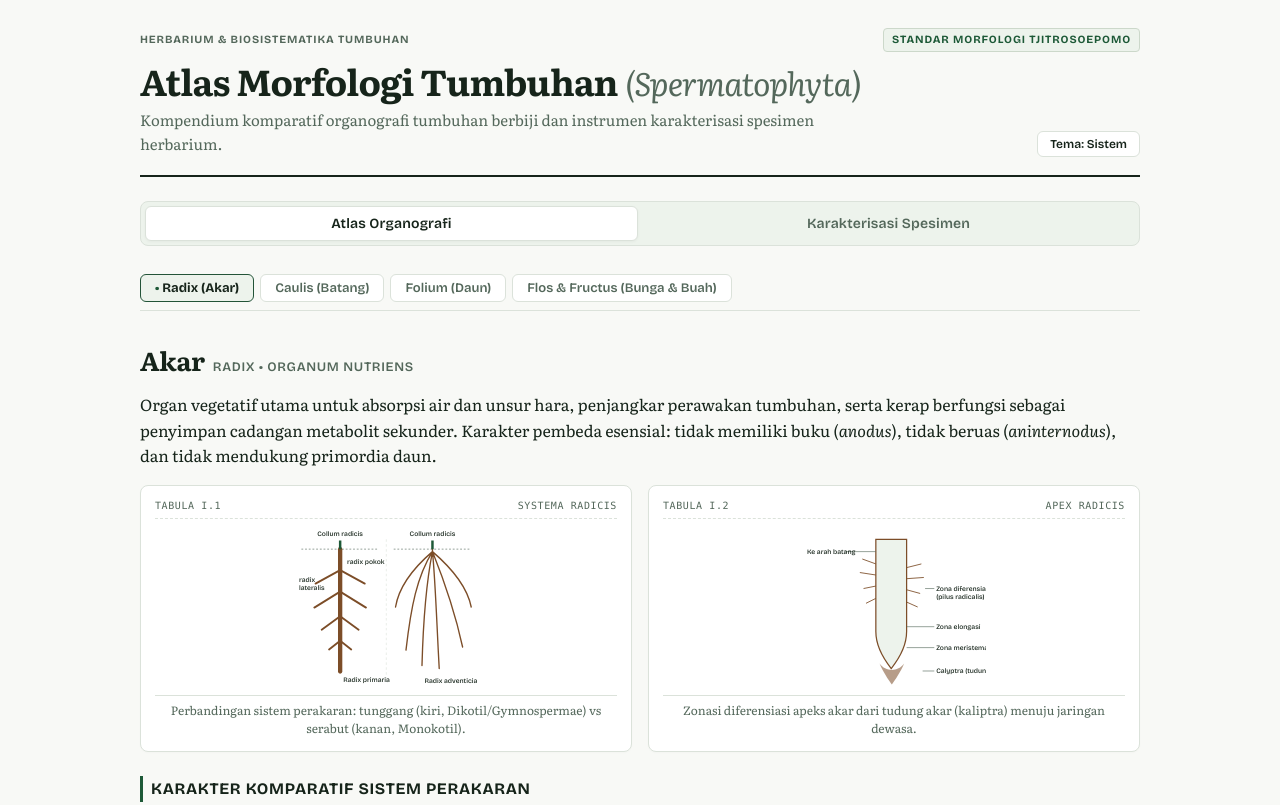
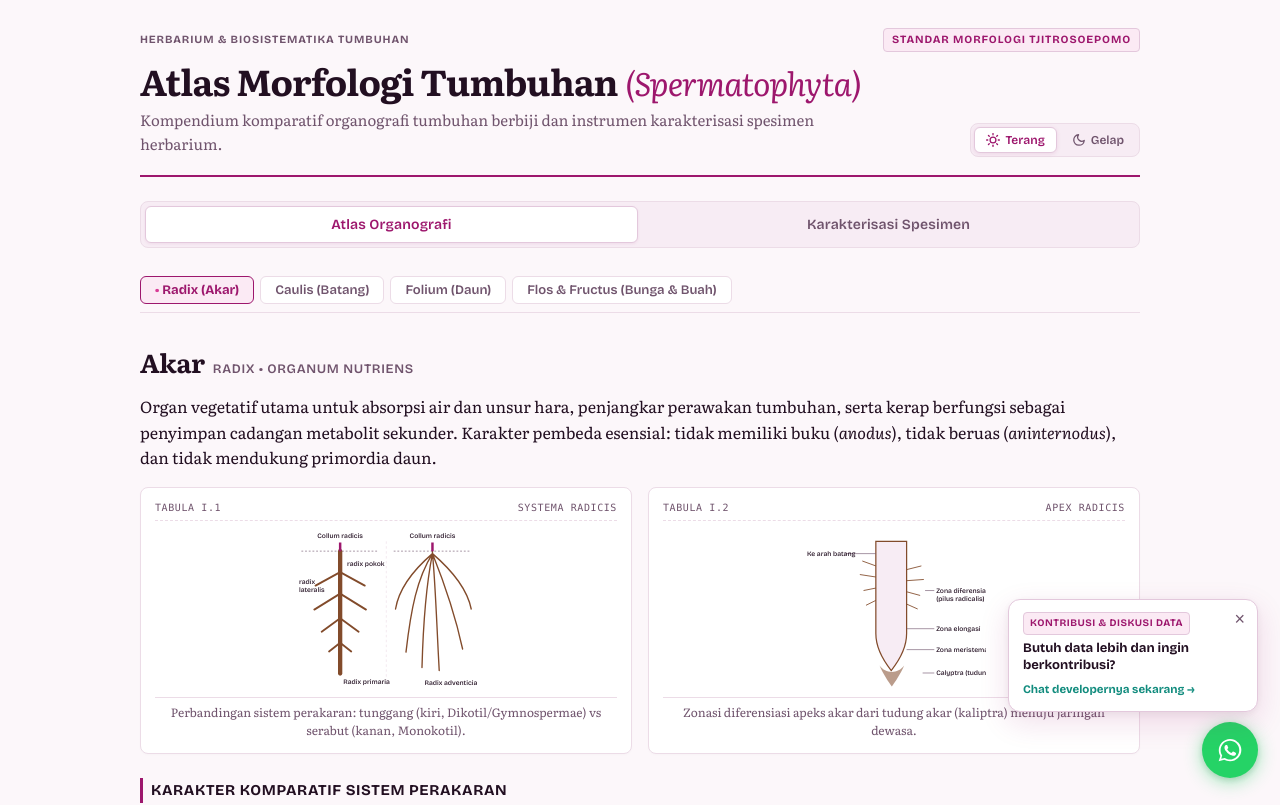
Before and after one commit to xbal023/morfyplant, a Next.js app: page / in a window 1280 px wide. Shown: the top 805 px of the page. Built offline with nearby package versions, Linux system fonts and the light colour scheme.

Commit message:
feat: tambahkan tombol WhatsApp resmi, mode terang default, dan palet warna ungu-magenta ke pink

```diff
--- a/src/app/globals.css
+++ b/src/app/globals.css
@@ -1,17 +1,21 @@
 :root {
-  /* Fresh Academic & Archival Botanical Palette */
-  --bg: #f8f9f6;
+  /* Palet Botani Ungu Magenta ke Pink (Orchid & Bougainvillea Bloom) */
+  --bg: #fcf7fa;
   --card: #ffffff;
-  --ink: #16241a;
-  --mute: #54685b;
-  --line: #dbe2da;
-  --root: #7c4d28;
-  --stem: #966a1a;
-  --leaf: #1d5937;
-  --soft: #edf3ec;
-  --soft-border: #ccd8ca;
-  --fl: #993264;
-  --accent: #235438;
+  --ink: #220f21;
+  --mute: #70546d;
+  --line: #ecdce7;
+  --primary: #9d176d;
+  --primary-hover: #830f59;
+  --pink: #d93b95;
+  --pink-light: #fbeaf4;
+  --soft: #f7ecf4;
+  --soft-border: #e3c8dc;
+  --leaf: #9d176d;
+  --root: #824b2b;
+  --stem: #9c6a17;
+  --fl: #be2480;
+  --accent: #a21caf;
   --mono: ui-monospace, "SFMono-Regular", "Menlo", "Consolas", monospace;
 
   box-sizing: border-box;
@@ -19,51 +23,43 @@
   padding-bottom: env(safe-area-inset-bottom, 0px);
 }
 
-@media (prefers-color-scheme: dark) {
-  :root:not([data-theme="light"]) {
-    --bg: #111813;
-    --card: #18231c;
-    --ink: #e6eee7;
-    --mute: #8e9f93;
-    --line: #26382c;
-    --root: #c48956;
-    --stem: #cca03c;
-    --leaf: #4ea874;
-    --soft: #1d2c22;
-    --soft-border: #2c4434;
-    --fl: #db72a2;
-    --accent: #4ea874;
-  }
-}
-
+/* Hanya aktif jika user secara eksplisit memilih tema gelap */
 :root[data-theme="dark"] {
-  --bg: #111813;
-  --card: #18231c;
-  --ink: #e6eee7;
-  --mute: #8e9f93;
-  --line: #26382c;
-  --root: #c48956;
-  --stem: #cca03c;
-  --leaf: #4ea874;
-  --soft: #1d2c22;
-  --soft-border: #2c4434;
-  --fl: #db72a2;
-  --accent: #4ea874;
+  --bg: #140816;
+  --card: #1f1022;
+  --ink: #faedf6;
+  --mute: #ab8fa7;
+  --line: #381b3d;
+  --primary: #e645a8;
+  --primary-hover: #f364ba;
+  --pink: #f472b6;
+  --pink-light: #34122e;
+  --soft: #27142a;
+  --soft-border: #4d2354;
+  --leaf: #e645a8;
+  --root: #cca07c;
+  --stem: #dcb356;
+  --fl: #f472b6;
+  --accent: #d946ef;
 }
 
 :root[data-theme="light"] {
-  --bg: #f8f9f6;
+  --bg: #fcf7fa;
   --card: #ffffff;
-  --ink: #16241a;
-  --mute: #54685b;
-  --line: #dbe2da;
-  --root: #7c4d28;
-  --stem: #966a1a;
-  --leaf: #1d5937;
-  --soft: #edf3ec;
-  --soft-border: #ccd8ca;
-  --fl: #993264;
-  --accent: #235438;
+  --ink: #220f21;
+  --mute: #70546d;
+  --line: #ecdce7;
+  --primary: #9d176d;
+  --primary-hover: #830f59;
+  --pink: #d93b95;
+  --pink-light: #fbeaf4;
+  --soft: #f7ecf4;
+  --soft-border: #e3c8dc;
+  --leaf: #9d176d;
+  --root: #824b2b;
+  --stem: #9c6a17;
+  --fl: #be2480;
+  --accent: #a21caf;
 }
 
 html {
@@ -91,7 +87,7 @@ main {
 
 /* Header & Masthead Akademis */
 .masthead {
-  border-bottom: 2px solid var(--ink);
+  border-bottom: 2px solid var(--primary);
   padding-bottom: 18px;
   margin-bottom: 24px;
 }
@@ -110,8 +106,8 @@ main {
 }
 
 .masthead-meta .badge {
-  background: var(--soft);
-  color: var(--leaf);
+  background: var(--pink-light);
+  color: var(--primary);
   border: 1px solid var(--soft-border);
   padding: 2px 8px;
   border-radius: 4px;
@@ -138,7 +134,7 @@ h1 {
 h1 em {
   font-style: italic;
   font-weight: 400;
-  color: var(--mute);
+  color: var(--primary);
   font-size: 0.9em;
 }
 
@@ -149,26 +145,45 @@ h1 em {
   max-width: 720px;
 }
 
-.theme-toggle {
-  padding: 5px 12px;
+/* Switcher Tema Terang / Gelap */
+.theme-switcher {
+  display: inline-flex;
+  align-items: center;
+  background: var(--soft);
+  border: 1px solid var(--line);
+  padding: 3px;
+  border-radius: 8px;
+  gap: 3px;
+}
+
+.theme-btn {
+  display: inline-flex;
+  align-items: center;
+  gap: 5px;
+  padding: 5px 11px;
+  font-family: "Bricolage Grotesque", system-ui, sans-serif;
   font-size: 12px;
-  font-family: "Bricolage Grotesque", system-ui, sans-serif;
   font-weight: 600;
   border-radius: 6px;
-  border: 1px solid var(--line);
-  background: var(--card);
-  color: var(--ink);
+  border: 1px solid transparent;
+  background: transparent;
+  color: var(--mute);
   cursor: pointer;
-  white-space: nowrap;
   transition: all 0.15s ease;
 }
 
-.theme-toggle:hover {
-  background: var(--soft);
-  border-color: var(--soft-border);
+.theme-btn:hover {
+  color: var(--ink);
 }
 
-/* Navigasi Utama: Segmented Academic Tabs */
+.theme-btn.active {
+  background: var(--card);
+  color: var(--primary);
+  border-color: var(--soft-border);
+  box-shadow: 0 1px 4px rgba(157, 23, 109, 0.1);
+}
+
+/* Navigasi Utama: Segmented Tabs */
 .tabs-container {
   background: var(--soft);
   padding: 4px;
@@ -184,7 +199,7 @@ h1 em {
 
 .tabs button {
   flex: 1;
-  padding: 8px 16px;
+  padding: 9px 16px;
   font-size: 14px;
   background: transparent;
   color: var(--mute);
@@ -203,9 +218,9 @@ h1 em {
 
 .tabs button.on {
   background: var(--card);
-  color: var(--ink);
-  border-color: var(--line);
-  box-shadow: 0 1px 3px rgba(0, 0, 0, 0.04);
+  color: var(--primary);
+  border-color: var(--soft-border);
+  box-shadow: 0 1px 3px rgba(157, 23, 109, 0.08);
 }
 
 /* Sub-Navigasi Organ Botani */
@@ -234,20 +249,20 @@ nav.sub-nav {
 }
 
 .sub-nav button:hover {
-  border-color: var(--leaf);
-  color: var(--ink);
+  border-color: var(--primary);
+  color: var(--primary);
 }
 
 .sub-nav button.on {
-  background: var(--soft);
-  border-color: var(--accent);
-  color: var(--ink);
+  background: var(--pink-light);
+  border-color: var(--primary);
+  color: var(--primary);
   font-weight: 700;
 }
 
 .sub-nav button.on::before {
   content: "• ";
-  color: var(--leaf);
+  color: var(--pink);
 }
 
 /* Konten & Tipografi Bagian */
@@ -278,19 +293,19 @@ h2 .latin-tag {
 
 #akar { --c: var(--root); }
 #batang { --c: var(--stem); }
-#daun { --c: var(--leaf); }
+#daun { --c: var(--primary); }
 #bunga { --c: var(--fl); }
-#deskripsi { --c: var(--leaf); }
+#deskripsi { --c: var(--primary); }
 
 h3 {
   font-family: "Bricolage Grotesque", system-ui, sans-serif;
-  font-size: 16px;
+  font-size: 15px;
   font-weight: 700;
   text-transform: uppercase;
   letter-spacing: 0.04em;
   margin: 24px 0 10px;
   color: var(--ink);
-  border-left: 3px solid var(--leaf);
+  border-left: 3px solid var(--primary);
   padding-left: 8px;
 }
 
@@ -320,13 +335,13 @@ p.lead {
   align-items: center;
   justify-content: flex-start;
   align-self: start;
-  box-shadow: 0 1px 2px rgba(0, 0, 0, 0.02);
+  box-shadow: 0 1px 3px rgba(0, 0, 0, 0.02);
   transition: border-color 0.15s ease, box-shadow 0.15s ease;
 }
 
 .box:hover {
   border-color: var(--soft-border);
-  box-shadow: 0 3px 8px rgba(0, 0, 0, 0.04);
+  box-shadow: 0 4px 12px rgba(157, 23, 109, 0.06);
 }
 
 .plate-header {
@@ -380,7 +395,7 @@ svg text {
   fill: none;
 }
 
-/* Tabel Monograf Akademis (Gaya Jurnal Sains) */
+/* Tabel Monograf Akademis */
 .tblwrap {
   overflow-x: auto;
   background: var(--card);
@@ -409,8 +424,8 @@ th {
   color: var(--ink);
   font-family: "Bricolage Grotesque", system-ui, sans-serif;
   font-weight: 700;
-  font-size: 12.5px;
-  letter-spacing: 0.03em;
+  font-size: 12px;
+  letter-spacing: 0.04em;
   text-transform: uppercase;
   border-bottom: 1.5px solid var(--line);
 }
@@ -420,13 +435,13 @@ tr:last-child td {
 }
 
 tr:hover td {
-  background: rgba(0, 0, 0, 0.01);
+  background: rgba(157, 23, 109, 0.02);
 }
 
 /* Callout Box: Catatan Taksonomi / Kunci Determinasi */
 .tip {
-  background: var(--soft);
-  border-left: 3px solid var(--leaf);
+  background: var(--pink-light);
+  border-left: 3px solid var(--primary);
   border-radius: 0 6px 6px 0;
   padding: 10px 14px;
   margin-top: 14px;
@@ -477,14 +492,14 @@ fieldset {
 
 legend {
   font-family: "Bricolage Grotesque", system-ui, sans-serif;
-  font-size: 12px;
+  font-size: 11.5px;
   font-weight: 700;
   letter-spacing: 0.06em;
   text-transform: uppercase;
   padding: 2px 8px;
   border-radius: 4px;
-  background: var(--soft);
-  color: var(--ink);
+  background: var(--pink-light);
+  color: var(--primary);
   border: 1px solid var(--soft-border);
 }
 
@@ -514,8 +529,8 @@ select, input, textarea {
 
 input:focus, textarea:focus, select:focus {
   outline: none;
-  border-color: var(--leaf);
-  box-shadow: 0 0 0 3px rgba(36, 94, 61, 0.1);
+  border-color: var(--primary);
+  box-shadow: 0 0 0 3px rgba(157, 23, 109, 0.12);
 }
 
 .pk {
@@ -535,7 +550,7 @@ input:focus, textarea:focus, select:focus {
 }
 
 .pk:hover {
-  border-color: var(--leaf);
+  border-color: var(--primary);
 }
 
 .pk span {
@@ -565,7 +580,7 @@ input:focus, textarea:focus, select:focus {
   background: var(--card);
   border: 1px solid var(--line);
   border-radius: 8px;
-  box-shadow: 0 10px 25px rgba(0, 0, 0, 0.12);
+  box-shadow: 0 10px 25px rgba(0, 0, 0, 0.14);
   padding: 6px;
   display: grid;
   grid-template-columns: repeat(auto-fill, minmax(64px, 1fr));
@@ -591,14 +606,15 @@ input:focus, textarea:focus, select:focus {
 }
 
 .tile:hover {
-  background: var(--soft);
-  border-color: var(--line);
+  background: var(--pink-light);
+  border-color: var(--soft-border);
 }
 
 .tile.on {
-  border-color: var(--leaf);
-  background: var(--soft);
+  border-color: var(--primary);
+  background: var(--pink-light);
   font-weight: 700;
+  color: var(--primary);
 }
 
 .tile svg {
@@ -607,19 +623,19 @@ input:focus, textarea:focus, select:focus {
   flex: none;
 }
 
-/* Output Display: Schedula Herbarii (Lembar Spesimen Herbarium) */
+/* Output Display: Schedula Herbarii */
 .output-card {
   margin-top: 18px;
   background: var(--card);
-  border: 1px solid var(--line);
+  border: 1.5px solid var(--soft-border);
   border-radius: 8px;
-  box-shadow: 0 1px 3px rgba(0, 0, 0, 0.03);
+  box-shadow: 0 2px 8px rgba(157, 23, 109, 0.05);
   overflow: hidden;
 }
 
 .output-header {
-  background: var(--soft);
-  border-bottom: 1px solid var(--line);
+  background: var(--pink-light);
+  border-bottom: 1px solid var(--soft-border);
   padding: 8px 14px;
   display: flex;
   justify-content: space-between;
@@ -628,7 +644,8 @@ input:focus, textarea:focus, select:focus {
   font-size: 11px;
   letter-spacing: 0.05em;
   text-transform: uppercase;
-  color: var(--mute);
+  color: var(--primary);
+  font-weight: 700;
 }
 
 #out {
@@ -661,13 +678,13 @@ input:focus, textarea:focus, select:focus {
 }
 
 .seg button:hover {
-  color: var(--ink);
-  border-color: var(--leaf);
+  color: var(--primary);
+  border-color: var(--soft-border);
 }
 
 .seg button.on {
-  background: var(--leaf);
-  border-color: var(--leaf);
+  background: var(--primary);
+  border-color: var(--primary);
   color: #ffffff;
 }
 
@@ -688,8 +705,8 @@ input:focus, textarea:focus, select:focus {
 button.primary {
   padding: 7px 16px;
   border-radius: 6px;
-  border: 1px solid var(--leaf);
-  background: var(--leaf);
+  border: 1px solid var(--primary);
+  background: var(--primary);
   color: #ffffff;
   font: 600 13px "Bricolage Grotesque", system-ui, sans-serif;
   cursor: pointer;
@@ -697,7 +714,7 @@ button.primary {
 }
 
 button.primary:hover {
-  background: #17472c;
+  background: var(--primary-hover);
 }
 
 button.alt {
@@ -729,8 +746,119 @@ footer {
   gap: 10px;
 }
 
+/* Floating WhatsApp Widget Modern */
+.wa-floating-wrapper {
+  position: fixed;
+  bottom: calc(22px + env(safe-area-inset-bottom, 0px));
+  right: calc(22px + env(safe-area-inset-right, 0px));
+  z-index: 999;
+  display: flex;
+  flex-direction: column;
+  align-items: flex-end;
+  gap: 10px;
+}
+
+.wa-floating-btn {
+  display: flex;
+  align-items: center;
+  justify-content: center;
+  width: 56px;
+  height: 56px;
+  border-radius: 50%;
+  background: #25d366;
+  box-shadow: 0 4px 18px rgba(37, 211, 102, 0.45), 0 2px 6px rgba(0, 0, 0, 0.15);
+  text-decoration: none;
+  transition: transform 0.25s cubic-bezier(0.34, 1.56, 0.64, 1), box-shadow 0.2s ease;
+}
+
+.wa-floating-btn:hover {
+  transform: scale(1.1);
+  box-shadow: 0 6px 24px rgba(37, 211, 102, 0.55), 0 3px 8px rgba(0, 0, 0, 0.2);
+}
+
+.wa-popup-bubble {
+  position: relative;
+  background: var(--card);
+  border: 1.5px solid var(--soft-border);
+  box-shadow: 0 10px 30px rgba(157, 23, 109, 0.14), 0 2px 8px rgba(0, 0, 0, 0.06);
+  border-radius: 12px;
+  padding: 12px 34px 12px 14px;
+  max-width: 250px;
+  animation: waSlideUp 0.35s cubic-bezier(0.16, 1, 0.3, 1) forwards;
+}
+
+@keyframes waSlideUp {
+  from {
+    opacity: 0;
+    transform: translateY(12px) scale(0.95);
+  }
+  to {
+    opacity: 1;
+    transform: translateY(0) scale(1);
+  }
+}
+
+.wa-popup-content {
+  display: flex;
+  flex-direction: column;
+  gap: 3px;
+  text-decoration: none;
+  color: inherit;
+}
+
+.wa-popup-badge {
+  display: inline-block;
+  font-family: "Bricolage Grotesque", system-ui, sans-serif;
+  font-size: 10px;
+  font-weight: 700;
+  text-transform: uppercase;
+  letter-spacing: 0.05em;
+  color: var(--primary);
+  background: var(--pink-light);
+  border: 1px solid var(--soft-border);
+  padding: 2px 6px;
+  border-radius: 4px;
+  width: fit-content;
+  margin-bottom: 2px;
+}
+
+.wa-popup-title {
+  font-family: "Bricolage Grotesque", system-ui, sans-serif;
+  font-size: 13px;
+  font-weight: 700;
+  line-height: 1.35;
+  color: var(--ink);
+}
+
+.wa-popup-cta {
+  font-family: "Bricolage Grotesque", system-ui, sans-serif;
+  font-size: 11.5px;
+  font-weight: 700;
+  color: #128c7e;
+  margin-top: 2px;
+}
+
+.wa-popup-close {
+  position: absolute;
+  top: 6px;
+  right: 6px;
+  background: transparent;
+  border: none;
+  font-size: 18px;
+  line-height: 1;
+  color: var(--mute);
+  cursor: pointer;
+  padding: 4px 6px;
+  border-radius: 50%;
+  transition: color 0.15s ease;
+}
+
+.wa-popup-close:hover {
+  color: var(--primary);
+}
+
 /* Palet Warna SVG Anatomi Botani */
-svg .i { fill: var(--leaf); }
+svg .i { fill: var(--primary); }
 svg .t { fill: var(--stem); }
 svg .d { fill: var(--root); }
 svg .f { fill: var(--fl); }
@@ -746,7 +874,7 @@ svg .s, svg .s6, svg .sl, svg .rs, svg .m, svg .l, svg .w, svg .ds {
 
 svg .s { stroke: var(--stem); stroke-width: 2.6; }
 svg .s6 { stroke: var(--stem); stroke-width: 6; }
-svg .sl { stroke: var(--leaf); stroke-width: 2.6; }
+svg .sl { stroke: var(--primary); stroke-width: 2.6; }
 svg .rs { stroke: var(--root); stroke-width: 2.4; }
 svg .m { stroke: var(--mute); stroke-width: 4; }
 svg .l { stroke: var(--ink); stroke-width: 1.5; }
@@ -754,7 +882,7 @@ svg .w { stroke: var(--card); stroke-width: 1.6; }
 svg .ds { stroke: var(--ink); stroke-width: 1; stroke-dasharray: 3 2; }
 
 @media print {
-  nav, .tabs-container, .sub-nav, .btns, .seg, #deskripsi form, .theme-toggle, .masthead-meta {
+  nav, .tabs-container, .sub-nav, .btns, .seg, #deskripsi form, .theme-switcher, .masthead-meta, .wa-floating-wrapper {
     display: none !important;
   }
   body {
--- a/src/app/page.tsx
+++ b/src/app/page.tsx
@@ -3,11 +3,31 @@
 import React, { useState, useEffect } from "react";
 import { MorphologyMateri } from "@/components/MorphologyMateri";
 import { MorphologyDescriber } from "@/components/MorphologyDescriber";
+import { WhatsAppFloating } from "@/components/WhatsAppFloating";
 
 export default function Home() {
   const [activeTab, setActiveTab] = useState<"materi" | "deskripsi">("materi");
   const [activeSub, setActiveSub] = useState<string>("akar");
-  const [theme, setTheme] = useState<"auto" | "light" | "dark">("auto");
+  // Default adalah light mode
+  const [theme, setTheme] = useState<"light" | "dark">("light");
+
+  // Inisialisasi tema saat mount (default: light)
+  useEffect(() => {
+    const saved = localStorage.getItem("plant_theme") as "light" | "dark" | null;
+    const initialTheme = saved === "dark" ? "dark" : "light";
+    setTheme(initialTheme);
+    document.documentElement.setAttribute("data-theme", initialTheme);
+  }, []);
+
+  const applyTheme = (newTheme: "light" | "dark") => {
+    setTheme(newTheme);
+    document.documentElement.setAttribute("data-theme", newTheme);
+    try {
+      localStorage.setItem("plant_theme", newTheme);
+    } catch {
+      // Abaikan jika storage dinonaktifkan
+    }
+  };
 
   // Sinkronisasi URL hash
   useEffect(() => {
@@ -47,16 +67,6 @@ export default function Home() {
     }
   };
 
-  const toggleTheme = () => {
-    const nextTheme = theme === "auto" ? "dark" : theme === "dark" ? "light" : "auto";
-    setTheme(nextTheme);
-    if (nextTheme === "auto") {
-      document.documentElement.removeAttribute("data-theme");
-    } else {
-      document.documentElement.setAttribute("data-theme", nextTheme);
-    }
-  };
-
   return (
     <main>
       <header className="masthead">
@@ -73,14 +83,44 @@ export default function Home() {
               Kompendium komparatif organografi tumbuhan berbiji dan instrumen karakterisasi spesimen herbarium.
             </p>
           </div>
-          <button
-            type="button"
-            className="theme-toggle"
-            onClick={toggleTheme}
-            title="Ubah tema tampilan"
-          >
-            {theme === "auto" ? "Tema: Sistem" : theme === "dark" ? "Tema: Gelap" : "Tema: Terang"}
-          </button>
+
+          {/* Segmented Light/Dark Switcher */}
+          <div className="theme-switcher" role="radiogroup" aria-label="Pilih Mode Tampilan">
+            <button
+              type="button"
+              className={`theme-btn ${theme === "light" ? "active" : ""}`}
+              onClick={() => applyTheme("light")}
+              title="Aktifkan Mode Terang (Default)"
+              aria-checked={theme === "light"}
+              role="radio"
+            >
+              <svg width="14" height="14" viewBox="0 0 24 24" fill="none" stroke="currentColor" strokeWidth="2.2" strokeLinecap="round" strokeLinejoin="round">
+                <circle cx="12" cy="12" r="5" />
+                <line x1="12" y1="1" x2="12" y2="3" />
+                <line x1="12" y1="21" x2="12" y2="23" />
+                <line x1="4.22" y1="4.22" x2="5.64" y2="5.64" />
+                <line x1="18.36" y1="18.36" x2="19.78" y2="19.78" />
+                <line x1="1" y1="12" x2="3" y2="12" />
+                <line x1="21" y1="12" x2="23" y2="12" />
+                <line x1="4.22" y1="19.78" x2="5.64" y2="18.36" />
+                <line x1="18.36" y1="5.64" x2="19.78" y2="4.22" />
+              </svg>
+              <span>Terang</span>
+            </button>
+            <button
+              type="button"
+              className={`theme-btn ${theme === "dark" ? "active" : ""}`}
+              onClick={() => applyTheme("dark")}
+              title="Aktifkan Mode Gelap"
+              aria-checked={theme === "dark"}
+              role="radio"
+            >
+              <svg width="14" height="14" viewBox="0 0 24 24" fill="none" stroke="currentColor" strokeWidth="2.2" strokeLinecap="round" strokeLinejoin="round">
+                <path d="M21 12.79A9 9 0 1 1 11.21 3 7 7 0 0 0 21 12.79z" />
+              </svg>
+              <span>Gelap</span>
+            </button>
+          </div>
         </div>
       </header>
 
@@ -115,6 +155,8 @@ export default function Home() {
         <span>Acuan kurasi: <i>Morfologi Tumbuhan</i> (Gembong Tjitrosoepomo, UGM Press).</span>
         <span>Dokumentasi Herbarium &amp; Biosistematika</span>
       </footer>
+
+      <WhatsAppFloating />
     </main>
   );
 }
--- /dev/null
+++ b/src/components/WhatsAppFloating.tsx
@@ -0,0 +1,90 @@
+"use client";
+
+import React, { useState, useEffect } from "react";
+
+export const WhatsAppFloating: React.FC = () => {
+  const [showPopup, setShowPopup] = useState(false);
+  const [isDismissed, setIsDismissed] = useState(false);
+
+  useEffect(() => {
+    // Tampilkan popup ajakan kontribusi sekilas setelah 1.5 detik
+    const timer = setTimeout(() => {
+      setShowPopup(true);
+    }, 1500);
+
+    return () => clearTimeout(timer);
+  }, []);
+
+  const waUrl =
+    "https://wa.me/6285879799927?text=" +
+    encodeURIComponent(
+      "Halo developer Atlas Morfologi Tumbuhan, saya butuh data lebih dan ingin berkontribusi..."
+    );
+
+  return (
+    <aside className="wa-floating-wrapper" aria-label="Kontak WhatsApp Developer">
+      {showPopup && !isDismissed && (
+        <div className="wa-popup-bubble" role="dialog" aria-live="polite">
+          <button
+            type="button"
+            className="wa-popup-close"
+            onClick={(e) => {
+              e.stopPropagation();
+              e.preventDefault();
+              setIsDismissed(true);
+            }}
+            title="Tutup pesan"
+            aria-label="Tutup pesan"
+          >
+            &times;
+          </button>
+          <a
+            href={waUrl}
+            target="_blank"
+            rel="noopener noreferrer"
+            className="wa-popup-content"
+          >
+            <div className="wa-popup-badge">Kontribusi &amp; Diskusi Data</div>
+            <div className="wa-popup-title">
+              Butuh data lebih dan ingin berkontribusi?
+            </div>
+            <div className="wa-popup-cta">
+              Chat developernya sekarang &rarr;
+            </div>
+          </a>
+        </div>
+      )}
+
+      <a
+        href={waUrl}
+        target="_blank"
+        rel="noopener noreferrer"
+        className="wa-floating-btn"
+        title="Chat developer via WhatsApp (085879799927)"
+        aria-label="Chat WhatsApp Developer"
+      >
+        {/* Official WhatsApp Logo SVG */}
+        <svg
+          viewBox="0 0 48 48"
+          width="32"
+          height="32"
+          fill="none"
+          xmlns="http://www.w3.org/2000/svg"
+        >
+          <path
+            fillRule="evenodd"
+            clipRule="evenodd"
+            d="M24 4C12.954 4 4 12.954 4 24c0 3.738 1.026 7.234 2.805 10.222L4 44l10.04-2.632A19.88 19.88 0 0024 44c11.046 0 20-8.954 20-20S35.046 4 24 4z"
+            fill="#25D366"
+          />
+          <path
+            fillRule="evenodd"
+            clipRule="evenodd"
+            d="M35.6 12.4C32.5 9.3 28.5 7.6 24.1 7.6c-9.3 0-16.9 7.6-16.9 16.9 0 3 .8 5.9 2.3 8.5L7 41l8.3-2.2c2.5 1.4 5.3 2.1 8.8 2.1h.01c9.3 0 16.9-7.6 16.9-16.9 0-4.5-1.8-8.5-4.9-11.6zm-11.5 25.8h-.01c-2.6 0-5.1-.7-7.3-2l-.5-.3-5.4 1.4 1.4-5.3-.3-.5c-1.4-2.2-2.1-4.7-2.1-7.3 0-7.7 6.3-14 14-14 3.7 0 7.3 1.5 9.9 4.1 2.6 2.6 4.1 6.2 4.1 9.9 0 7.7-6.3 14-14 14.1zm7.7-10.5c-.4-.2-2.5-1.2-2.9-1.4-.4-.2-.7-.2-.9.2-.3.4-1.1 1.4-1.3 1.6-.2.3-.5.3-.9.1-.4-.2-1.8-.7-3.4-2.1-1.3-1.1-2.1-2.5-2.4-2.9-.2-.4 0-.7.2-.9.2-.2.4-.5.7-.7.2-.2.3-.4.4-.7.1-.2.1-.5 0-.7-.1-.2-.9-2.2-1.3-3-.4-.8-.7-.7-.9-.7h-.8c-.3 0-.7.1-1.1.5-.4.4-1.5 1.5-1.5 3.6 0 2.1 1.5 4.2 1.8 4.5.2.3 3 4.6 7.3 6.4 1 .4 1.8.7 2.4.9 1 .3 2 .3 2.7.2.8-.1 2.5-1 2.8-2 .4-.9.4-1.8.3-2-.1-.2-.4-.3-.8-.5z"
+            fill="#FFFFFF"
+          />
+        </svg>
+      </a>
+    </aside>
+  );
+};
```
